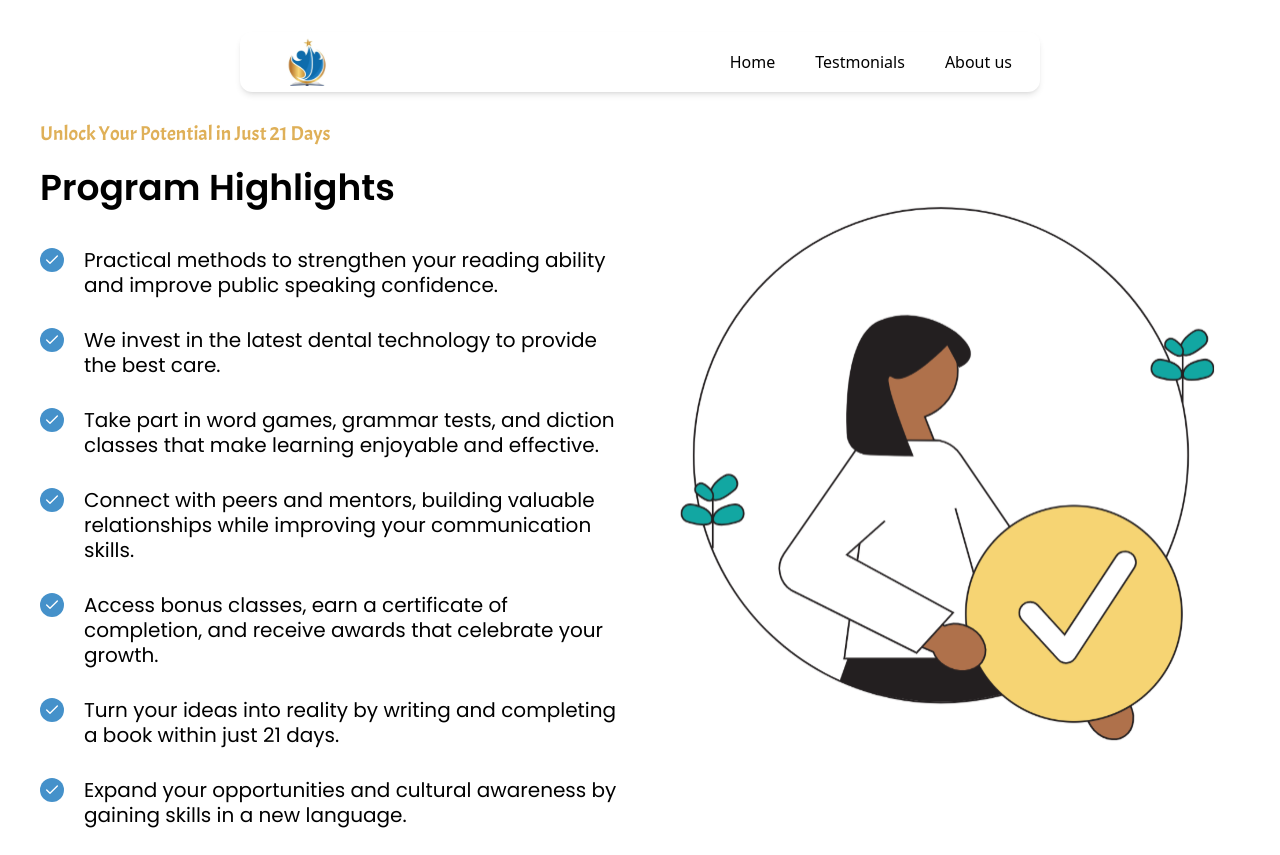
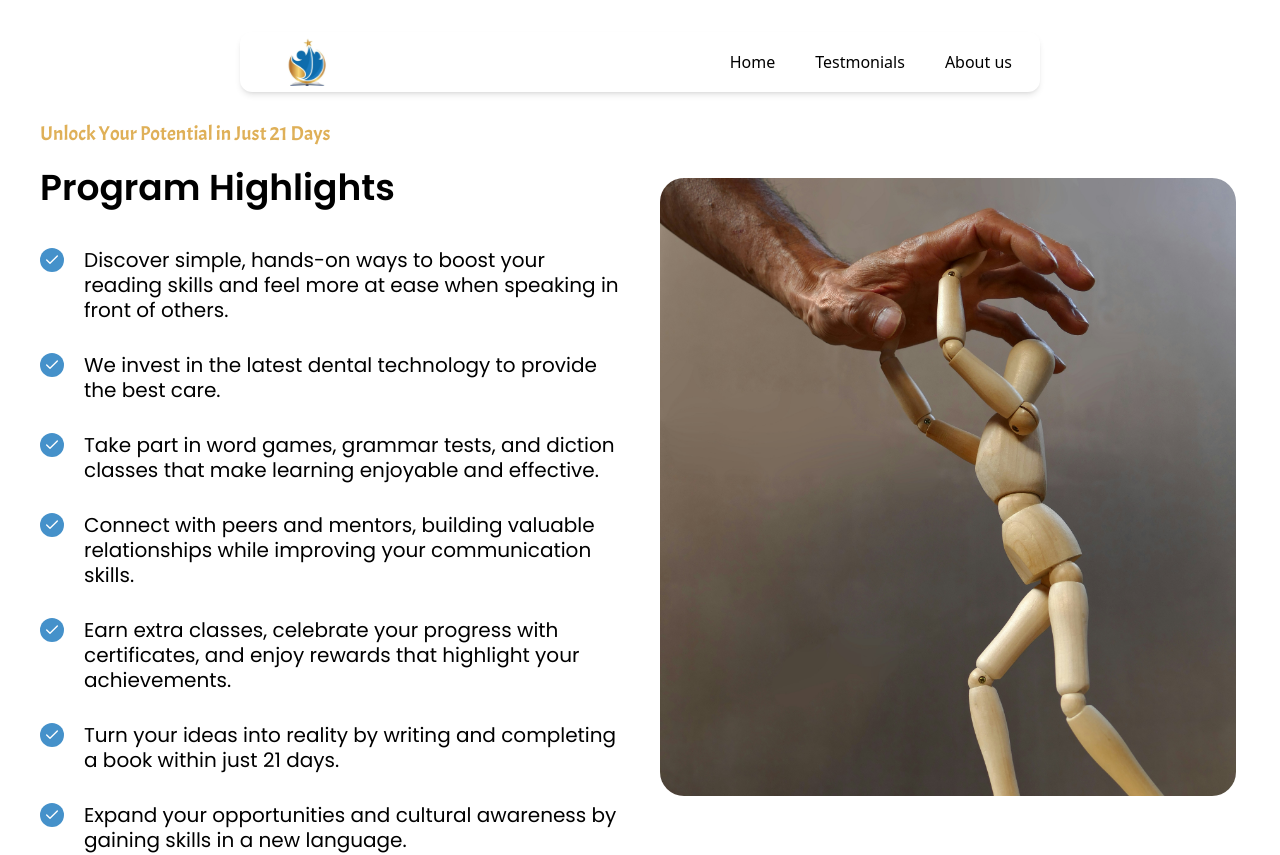
Before and after one commit to Joshuafolorunsho/lead, a Next.js app: page /highlights in a window 1280 px wide. Shown: the top 855 px of the page. Built offline with nearby package versions, Linux system fonts and the light colour scheme.

Commit message:
feat: Add new images for highlights and about us sections; update image sources and dimensions for improved layout

```diff
--- a/src/app/highlights/page.tsx
+++ b/src/app/highlights/page.tsx
@@ -1,13 +1,13 @@
 import Image from "next/image";
 import React from "react";
 import { acme, poppins } from "../fonts";
-import { Check, CheckCircle, CheckCircle2 } from "lucide-react";
+import { Check } from "lucide-react";
 
 const Highlights = () => {
   const highlights = [
     {
       title: "Build Reading & Speaking Confidence: ",
-      body: "Practical methods to strengthen your reading ability and improve public speaking confidence.",
+      body: "Discover simple, hands-on ways to boost your reading skills and feel more at ease when speaking in front of others.",
     },
     {
       title: "Personal Development Blueprint: ",
@@ -23,7 +23,7 @@ const Highlights = () => {
     },
     {
       title: "Recognition & Rewards: ",
-      body: "Access bonus classes, earn a certificate of completion, and receive awards that celebrate your growth.",
+      body: "Earn extra classes, celebrate your progress with certificates, and enjoy rewards that highlight your achievements.",
     },
     {
       title: "Author a Book in 21 Days: ",
@@ -49,12 +49,7 @@ const Highlights = () => {
 
         <div className="space-y-[30px] ">
           {highlights.map((highlight, index) => (
-            <div
-              key={index}
-              className="flex gap-5 "
-              data-aos="fade-up"
-              // data-aos-delay={`${(index + 1) * 100}`}
-            >
+            <div key={index} className="flex gap-5 " data-aos="fade-up">
               <div className="h-6 w-6 rounded-full bg-[#4591CA] flex items-center justify-center shrink-0">
                 <Check color="white" size={16} strokeWidth={2} />
               </div>
@@ -71,11 +66,11 @@ const Highlights = () => {
         data-aos="zoom-in-up"
       >
         <Image
-          src={"/highlight.svg"}
+          src={"/highlight.jpg"}
           alt=""
-          width={100}
-          height={100}
-          className="w-full h-full"
+          width={2000}
+          height={2000}
+          className="w-full h-[400px] lg:h-[618px] object-cover rounded-3xl"
         />
       </div>
     </div>
--- a/src/components/section/about-us.tsx
+++ b/src/components/section/about-us.tsx
@@ -8,13 +8,16 @@ const AboutUs = () => {
       className="max-w-[1300px] m-auto py-10 grid grid-cols-1 lg:grid-cols-2 px-10 xl:px-0 gap-10 xl:gap-[92px] items-center"
       id="about-us"
     >
-      <div className="w-full lg:max-w-[630px]" data-aos="fade-up">
+      <div
+        className="w-full max-w-[630px] m-auto max-h-[618px] overflow-clip "
+        data-aos="fade-up"
+      >
         <Image
-          src={"/About_Img.svg"}
+          src={"/mission.jpg"}
           alt=""
           width={500}
           height={500}
-          className="w-full"
+          className="w-full rounded-lg h-[400px] lg:h-[618px] object-cover"
         />
       </div>
       <div className="space-y-8">
@@ -25,7 +28,6 @@ const AboutUs = () => {
           className="space-y-3.5 lg:space-y-[30px]"
           data-aos="fade-down"
           data-aos-delay="300"
-          data-aos-once="false"
         >
           <h1
             className={`text-[#10111A] text-4xl lg:text-[52px] ${acme.className}`}
```
Also changed, not shown: public/highlight.jpg (added), public/mission2.jpg (added).
